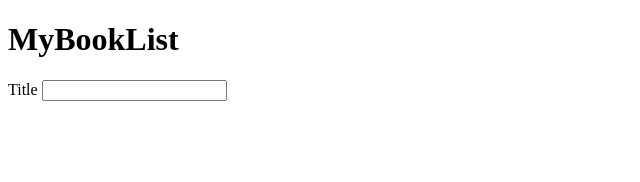
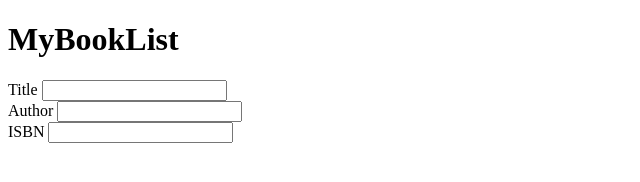
Before and after one commit to acciojob/book-list-Lochan-sharma232, a website: page main.html in a window 1280 px wide. Shown: the whole page, without its empty margins (0-640 px from the left). Drawn offline with Linux system fonts and the light colour scheme.

Commit message:
created a submission

```diff
--- a/main.html
+++ b/main.html
@@ -12,6 +12,15 @@
 		<label for="title">Title</label>
 		<input type="text" id="title">
 	</div>
+	<div class="form-group">
+		<label for="author">Author</label>
+		<input type="text" id="author">
+	</div>
+	<div class="form-group">
+		<label for="isbn">ISBN</label>
+		<input type="text" id="isbn">
+	</div>
+
 	<!-- the entire body must be written by student -->
     <script type="text/javascript" src="./script.js">
 </script>
```
